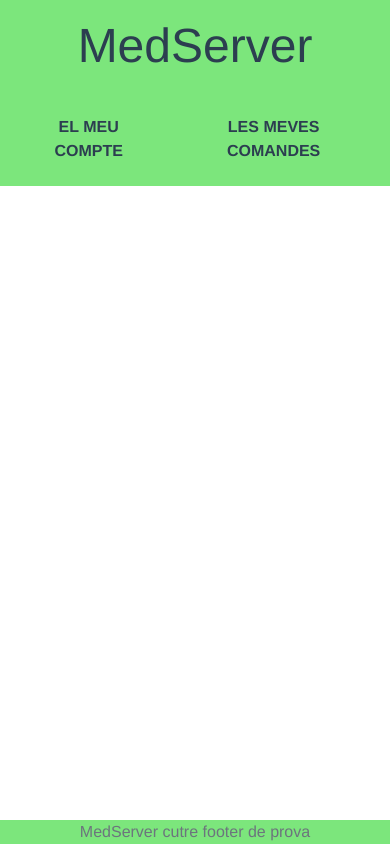
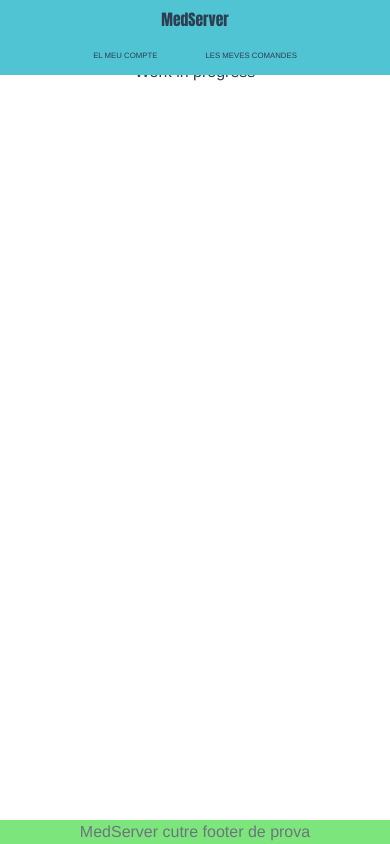
Before and after one commit to Peaverin/medserver, a Vue app: page /#/ in a window 390 px wide. Built offline with nearby package versions, Linux system fonts and the light colour scheme; the HTML template or start-up script is replaced by a standard one.

Commit message:
responsive text

```diff
--- a/src/components/CustomHeader.vue
+++ b/src/components/CustomHeader.vue
@@ -3,7 +3,7 @@
         <div class="container-fluid p-0">
             <div class="row">
                 <!--<img class="col-sm-2" alt="Vue logo" src="../assets/logo.jpeg">-->
-                <span class="title col-sm-2">MedServer</span>
+                <span class="title col-sm-4">MedServer</span>
                 <div class="options col-sm">
                     <span class="option">EL MEU COMPTE</span>
                     <span class="option">LES MEVES COMANDES</span>
@@ -19,30 +19,28 @@ header {
   top: 0;
   width: 100%;
   height: auto; /* Set the fixed height of the footer here */
-  background-color: rgb(124, 230, 124);
-
+  background-color: #51c4d3;
 }
 
 .title {
-    font-size: 3rem;
-    padding: 10px;
+    font-size: 4vw;
+    margin-top: 0.5rem;
     align-self: center;
+    font-family: Impact, Haettenschweiler, 'Arial Narrow Bold', sans-serif;
 }
 
 .options {
     align-self: center;
-    display: flex;
-    flex-direction: row;
-    justify-content: space-around;
     margin: 10px;
 }
 .option {
     margin: 5px;
     border-radius: 5px;
     transition: all 0.5s ease;
-    padding: 0.5rem 0.5rem;
-    font-size: 1rem;
-    font-weight: bold;
+    margin: 1rem;
+    padding:0.5rem;
+    font-size: 2vw;
+
 }
 .option:hover {
     background-color: white;
```
